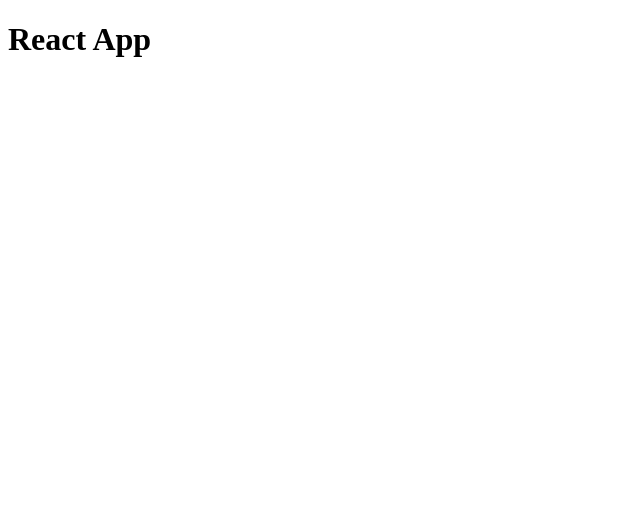
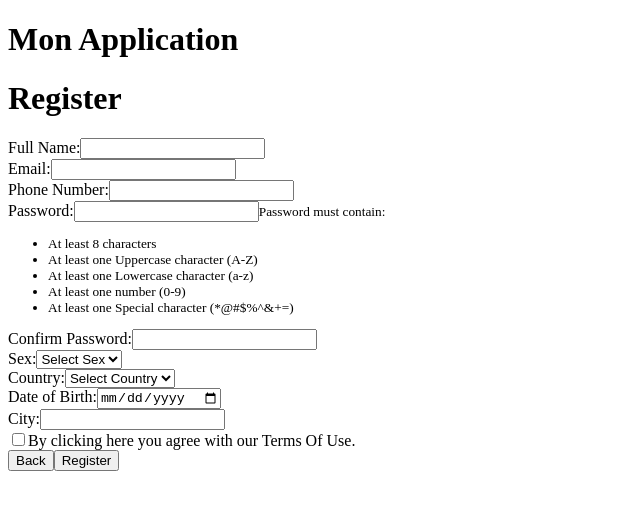
Before and after one commit to hamdibm/electronic-medical-record-frontend, a React (Vite) app: page / in a window 1280 px wide. Shown: the top 510 px of the page, without its empty margins (0-640 px from the left). Built offline with nearby package versions, Linux system fonts and the light colour scheme.

Commit message:
creation de l'interface Register

```diff
--- a/src/App.tsx
+++ b/src/App.tsx
@@ -1,14 +1,14 @@
-import './App.css'
+import React from 'react';
+import Login from './components/LoginRegistre/Login'; // Chemin relatif correct
+import './App.css'; // Importez le fichier CSS si nécessaire
 
 function App() {
-
   return (
-    <>
-      <div className="App">
-        <h1>React App</h1>
-      </div>
-    </>
-  )
+    <div>
+      <h1>Mon Application</h1>
+      <Login /> {/* Utilisation du composant Login */}
+    </div>
+  );
 }
 
-export default App
+export default App;
--- /dev/null
+++ b/src/components/LoginRegistre/Login.jsx
@@ -0,0 +1,171 @@
+import React, { useState } from 'react';
+
+const Register = () => {
+  // États pour gérer les valeurs des champs du formulaire
+  const [fullName, setFullName] = useState('');
+  const [email, setEmail] = useState('');
+  const [phoneNumber, setPhoneNumber] = useState('');
+  const [password, setPassword] = useState('');
+  const [confirmPassword, setConfirmPassword] = useState('');
+  const [sex, setSex] = useState('');
+  const [country, setCountry] = useState('');
+  const [dateOfBirth, setDateOfBirth] = useState('');
+  const [city, setCity] = useState('');
+  const [agreeTerms, setAgreeTerms] = useState(false);
+
+  // Fonction pour gérer la soumission du formulaire
+  const handleSubmit = (e) => {
+    e.preventDefault();
+    // Ajoutez ici la logique pour valider et soumettre le formulaire
+    console.log('Formulaire soumis :', {
+      fullName,
+      email,
+      phoneNumber,
+      password,
+      confirmPassword,
+      sex,
+      country,
+      dateOfBirth,
+      city,
+      agreeTerms,
+    });
+  };
+
+  return (
+    <div>
+      <h1>Register</h1>
+      <form onSubmit={handleSubmit}>
+        {/* Full Name */}
+        <div>
+          <label>Full Name:</label>
+          <input
+            type="text"
+            value={fullName}
+            onChange={(e) => setFullName(e.target.value)}
+            required
+          />
+        </div>
+
+        {/* Email */}
+        <div>
+          <label>Email:</label>
+          <input
+            type="email"
+            value={email}
+            onChange={(e) => setEmail(e.target.value)}
+            required
+          />
+        </div>
+
+        {/* Phone Number */}
+        <div>
+          <label>Phone Number:</label>
+          <input
+            type="tel"
+            value={phoneNumber}
+            onChange={(e) => setPhoneNumber(e.target.value)}
+            required
+          />
+        </div>
+
+        {/* Password */}
+        <div>
+          <label>Password:</label>
+          <input
+            type="password"
+            value={password}
+            onChange={(e) => setPassword(e.target.value)}
+            required
+          />
+          <small>
+            Password must contain:
+            <ul>
+              <li>At least 8 characters</li>
+              <li>At least one Uppercase character (A-Z)</li>
+              <li>At least one Lowercase character (a-z)</li>
+              <li>At least one number (0-9)</li>
+              <li>At least one Special character (*@#$%^&+=)</li>
+            </ul>
+          </small>
+        </div>
+
+        {/* Confirm Password */}
+        <div>
+          <label>Confirm Password:</label>
+          <input
+            type="password"
+            value={confirmPassword}
+            onChange={(e) => setConfirmPassword(e.target.value)}
+            required
+          />
+        </div>
+
+        {/* Sex */}
+        <div>
+          <label>Sex:</label>
+          <select value={sex} onChange={(e) => setSex(e.target.value)} required>
+            <option value="">Select Sex</option>
+            <option value="male">Male</option>
+            <option value="female">Female</option>
+            <option value="other">Other</option>
+          </select>
+        </div>
+
+        {/* Country */}
+        <div>
+          <label>Country:</label>
+          <select value={country} onChange={(e) => setCountry(e.target.value)} required>
+            <option value="">Select Country</option>
+            <option value="usa">USA</option>
+            <option value="canada">Canada</option>
+            <option value="france">France</option>
+            {/* Ajoutez d'autres pays ici */}
+          </select>
+        </div>
+
+        {/* Date of Birth */}
+        <div>
+          <label>Date of Birth:</label>
+          <input
+            type="date"
+            value={dateOfBirth}
+            onChange={(e) => setDateOfBirth(e.target.value)}
+            required
+          />
+        </div>
+
+        {/* City */}
+        <div>
+          <label>City:</label>
+          <input
+            type="text"
+            value={city}
+            onChange={(e) => setCity(e.target.value)}
+            required
+          />
+        </div>
+
+        {/* Terms of Use */}
+        <div>
+          <label>
+            <input
+              type="checkbox"
+              checked={agreeTerms}
+              onChange={(e) => setAgreeTerms(e.target.checked)}
+              required
+            />
+            By clicking here you agree with our Terms Of Use.
+          </label>
+        </div>
+
+        {/* Boutons Back et Register */}
+        <div>
+          <button type="button">Back</button>
+          <button type="submit">Register</button>
+        </div>
+      </form>
+    </div>
+  );
+};
+
+export default Register;
```
